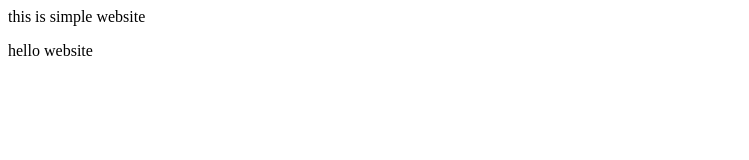
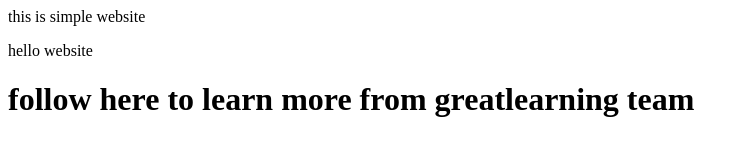
Before and after one commit to paullord/demo-devops-training, a plain HTML site: page Desktop/project/index.html in a window 1280 px wide. Shown: the whole page, without its empty margins (0-749 px from the left). Drawn offline with Linux system fonts and the light colour scheme.

Commit message:
added first header

```diff
--- a/Desktop/project/index.html
+++ b/Desktop/project/index.html
@@ -7,5 +7,7 @@
 </header>
 <body>
 <p>hello website</p>
+<h1> follow here to learn more from greatlearning team</h1>
+
 </body>
 </html>
```
